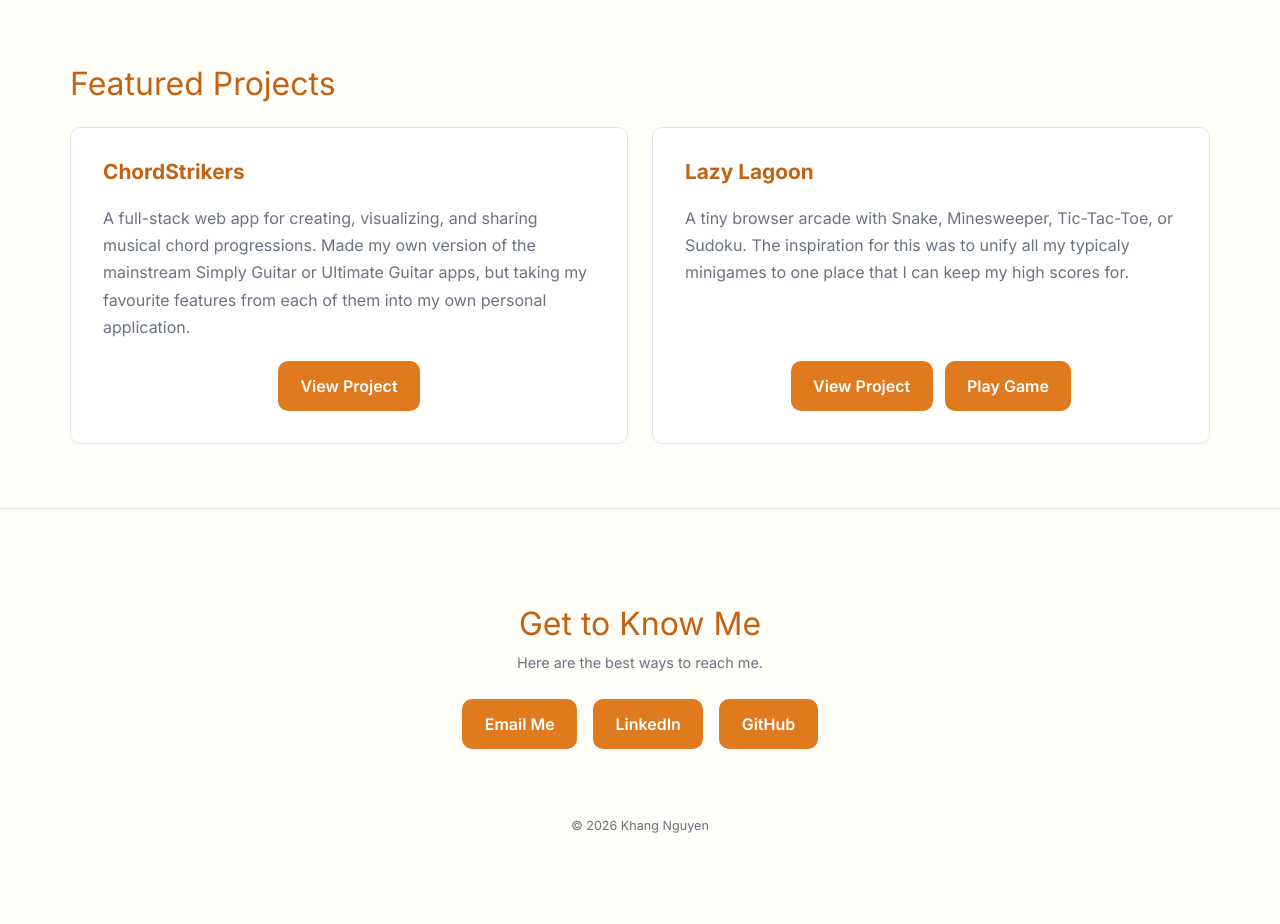
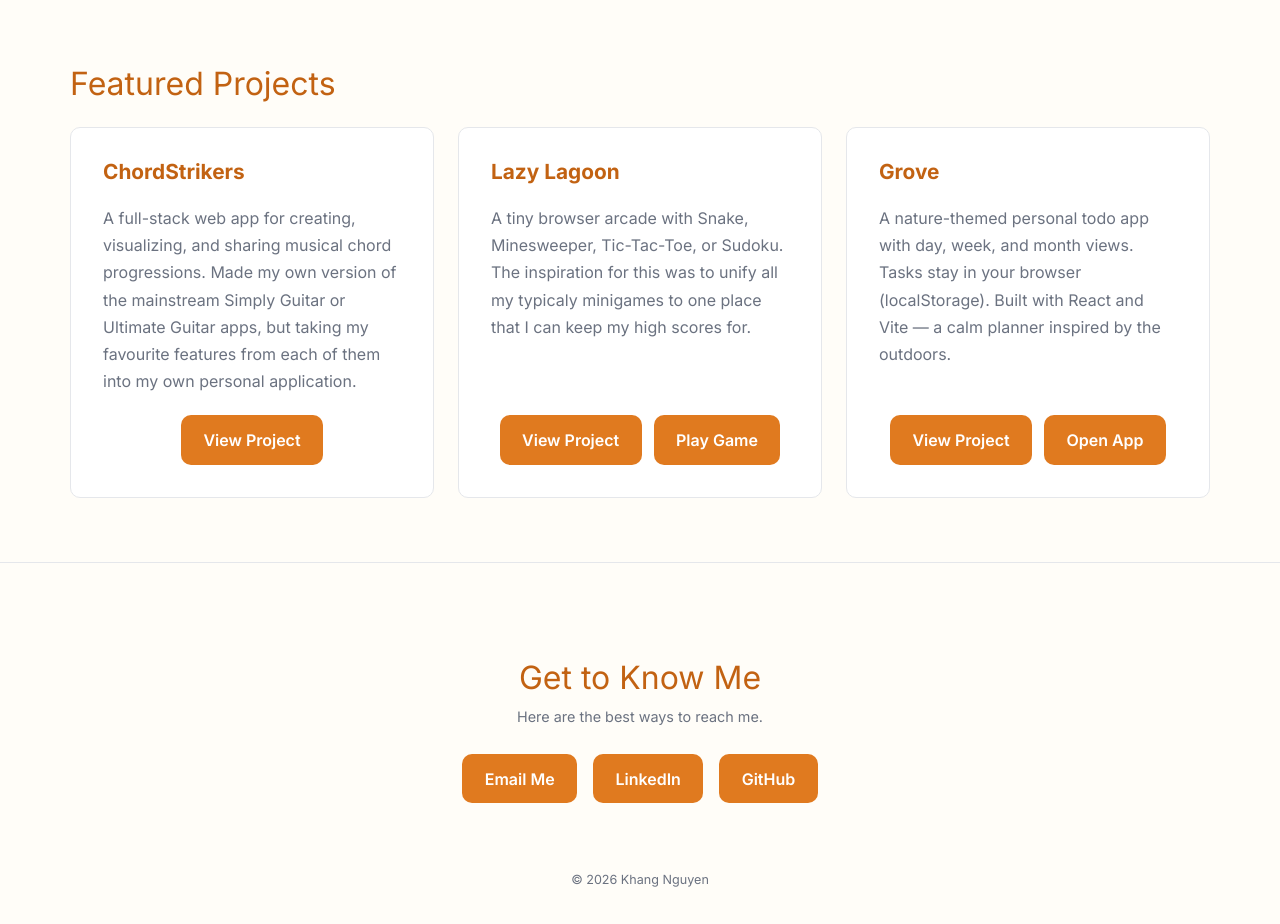
Before and after one commit to duykhang132005/portfolio, a plain HTML site: page index.html in a window 1280 px wide. Shown: the part 3080-4004 px from the top of the page. Before the commit the page ends 3950 px from the top, so only its background shows below. Drawn offline with nearby package versions, Linux system fonts and the light colour scheme.

Commit message:
Added Grove

```diff
--- a/index.html
+++ b/index.html
@@ -242,6 +242,26 @@
                 </a>
               </div>
             </article>
+            <article class="project-card lift fade-up">
+              <h3>Grove</h3>
+              <p>
+                A nature-themed personal todo app with day, week, and month views.
+                Tasks stay in your browser (localStorage). Built with React and Vite —
+                a calm planner inspired by the outdoors.
+              </p>
+              <div class="project-card-actions">
+                <a href="https://github.com/duykhang132005/Personal_Projects_grove"
+                  target="_blank" rel="noopener noreferrer"
+                  class="contact-btn glow-hover lift btn">
+                  View Project
+                </a>
+                <a href="https://duykhang132005.github.io/Personal_Projects_grove/"
+                  target="_blank" rel="noopener noreferrer"
+                  class="contact-btn glow-hover lift btn">
+                  Open App
+                </a>
+              </div>
+            </article>
           </div>
     </section>
 
```
